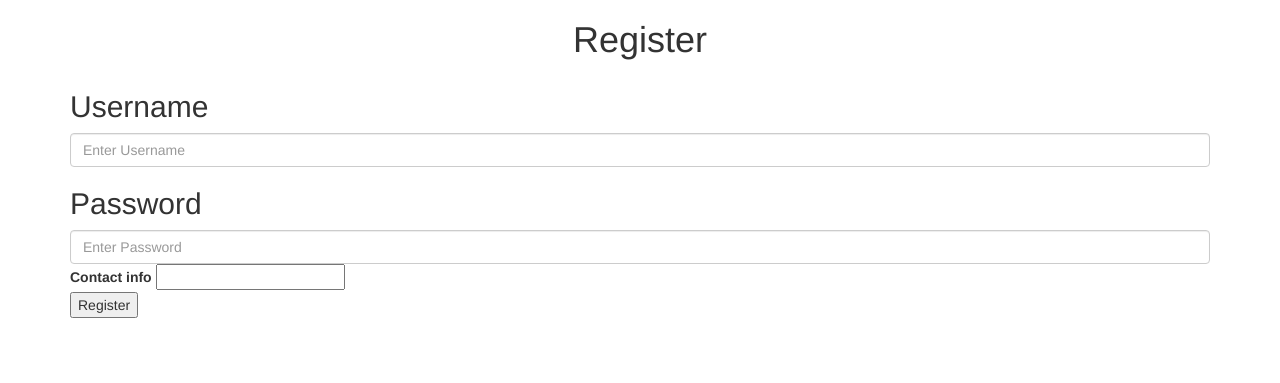
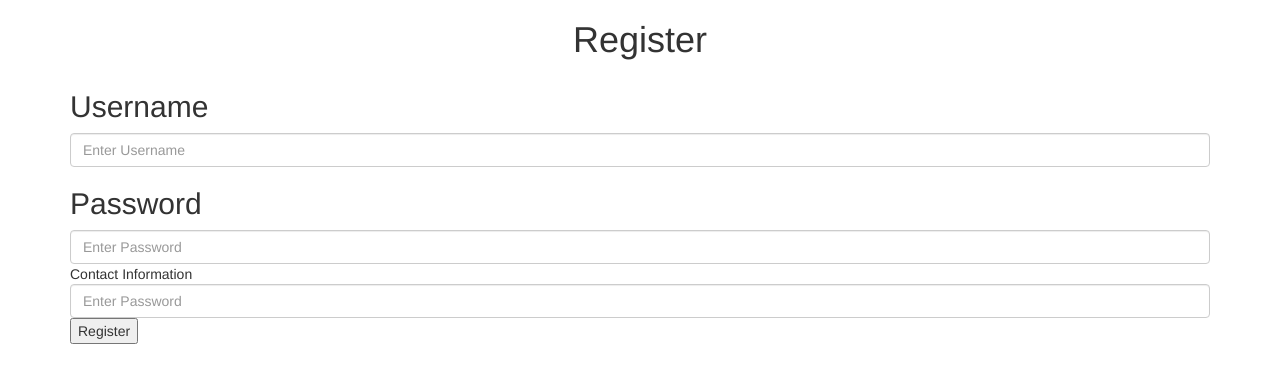
Before and after one commit to ADI-Labs/marketplace, a Flask app: template app/templates/register.html in a window 1280 px wide. Shown: the part 52-435 px from the top of the page. Run offline with Flask 2, Linux system fonts and the light colour scheme; the template is opened without the code that fills it, so the values that code supplies are empty, except form fields; form fields are guessed from the names that the template uses; some libraries are stand-ins or nearby versions.

Commit message:
Registration form changes

```diff
--- a/app/templates/register.html
+++ b/app/templates/register.html
@@ -47,8 +47,8 @@
               {{ form.password(class="form-control", placeholder="Enter Password") }}
             </div>
             <div>
-              {{ form.contact_info.label }}
-              {{ form.contact_info }}
+              Contact Information
+              {{ form.contact_info(class="form-control", placeholder="Enter Password") }}
             </div>
             <input type="submit" value="Register">
           </form>
```
